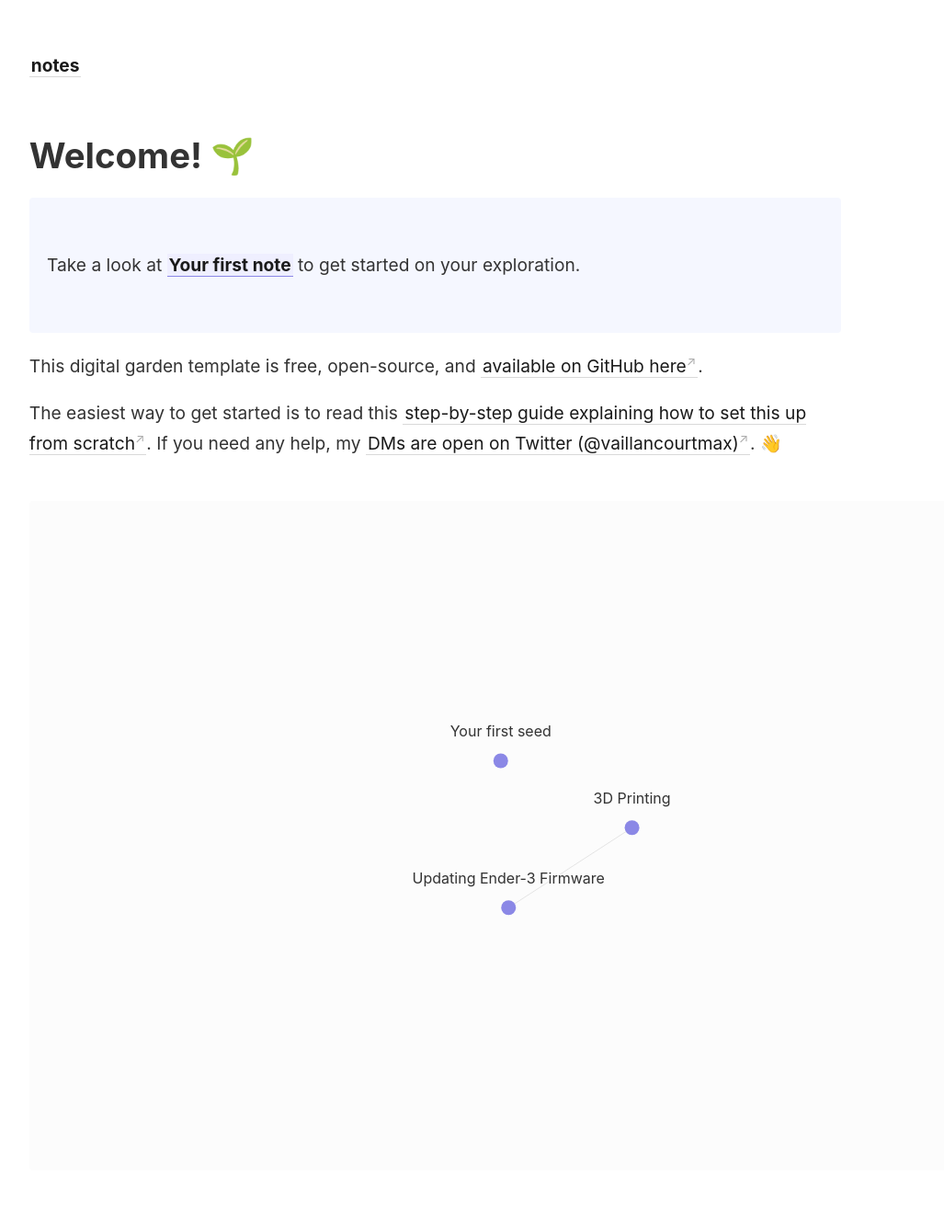
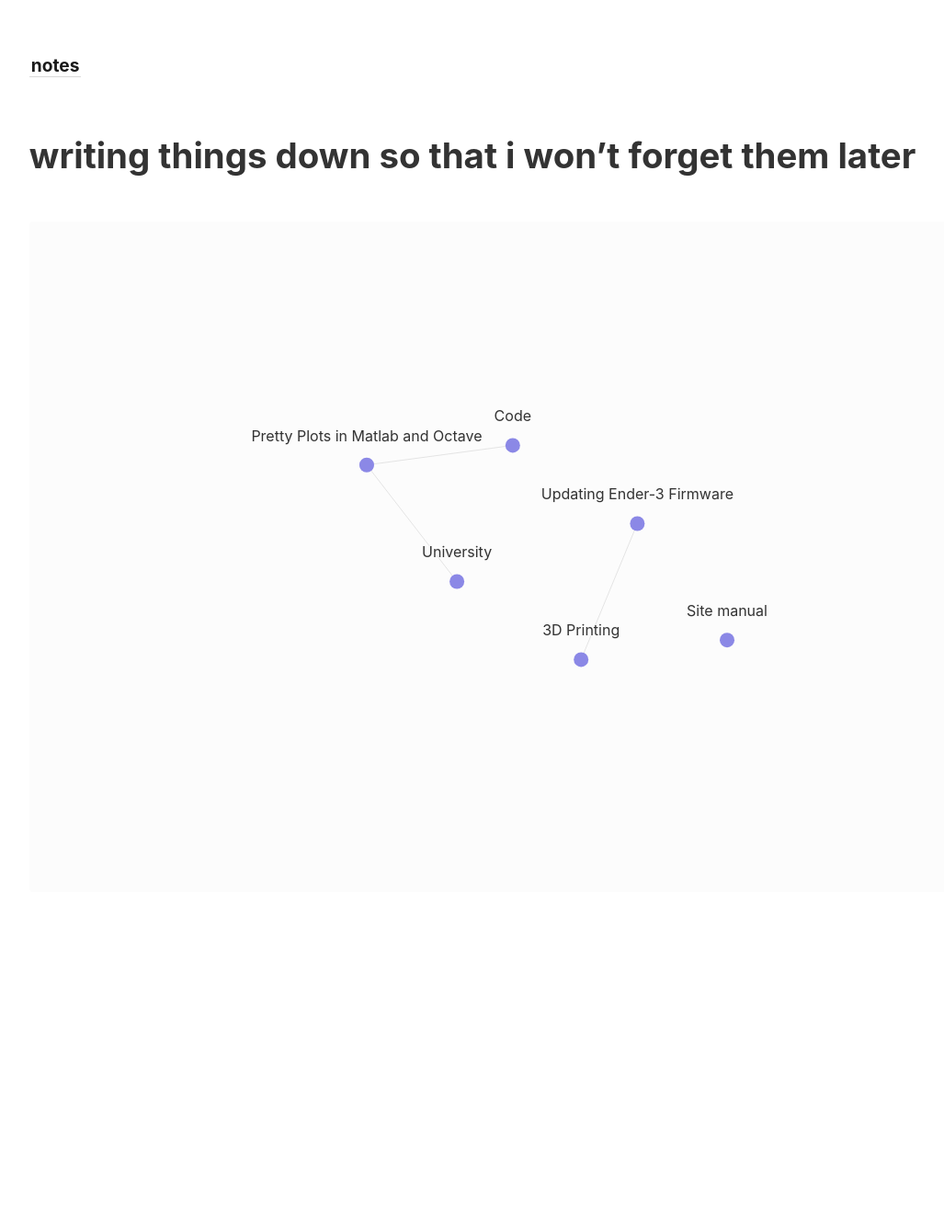
Before and after one commit to tusindfryd/notes, a Jekyll site: the page built from _pages/index.md, in a window 1280 px wide. Shown: the whole page at 92% size, without its empty margins (45-1072 px from the left). Built offline with Jekyll 4.4.1, drawn with Linux system fonts in a browser that asks for light colours; after the commit the page ends 1036 px from its top, so only the background shows below that.

Commit message:
add some posts

```diff
--- /dev/null
+++ b/_notes/programming.md
@@ -0,0 +1,4 @@
+---
+title: Code
+layout: category
+---
--- /dev/null
+++ b/_notes/university.md
@@ -0,0 +1,4 @@
+---
+title: University
+layout: category
+---
--- a/_pages/index.md
+++ b/_pages/index.md
@@ -5,18 +5,4 @@ id: home
 permalink: /
 ---
 
-# Welcome! 🌱
-
-<p style="padding: 3em 1em; background: #f5f7ff; border-radius: 4px;">
-  Take a look at <span style="font-weight: bold">[[Your first note]]</span> to get started on your exploration.
-</p>
-
-This digital garden template is free, open-source, and [available on GitHub here](https://github.com/maximevaillancourt/digital-garden-jekyll-template).
-
-The easiest way to get started is to read this [step-by-step guide explaining how to set this up from scratch](https://maximevaillancourt.com/blog/setting-up-your-own-digital-garden-with-jekyll). If you need any help, my [DMs are open on Twitter (@vaillancourtmax)](https://twitter.com/vaillancourtmax). 👋
-
-<style>
-  .wrapper {
-    max-width: 46em;
-  }
-</style>
+# writing things down so that i won't forget them later
```
Also changed, not shown: _layouts/category.html (+6 -6 lines), _notes/manual.md (added, +34 -0 lines), _notes/pretty-plots-in-matlab-and-octave.md (added, +15 -0 lines), _notes/your-first-note.md (deleted, +0 -106 lines), Gemfile.lock.
